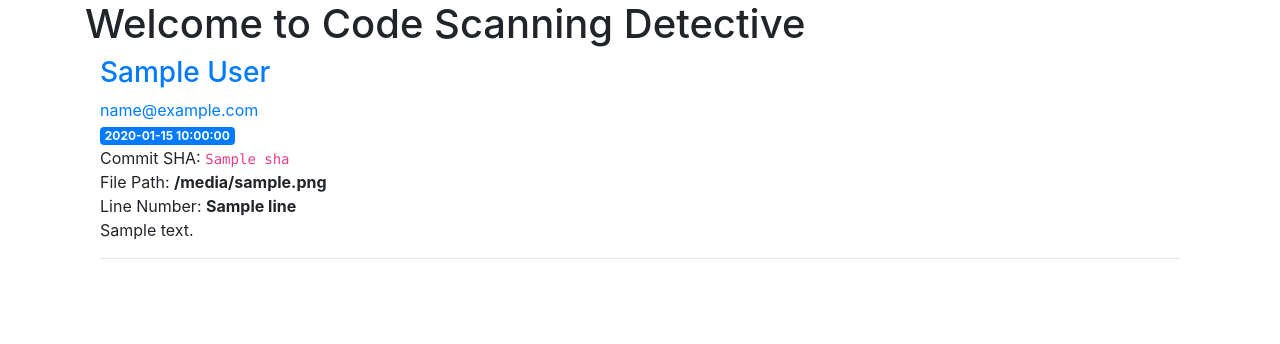
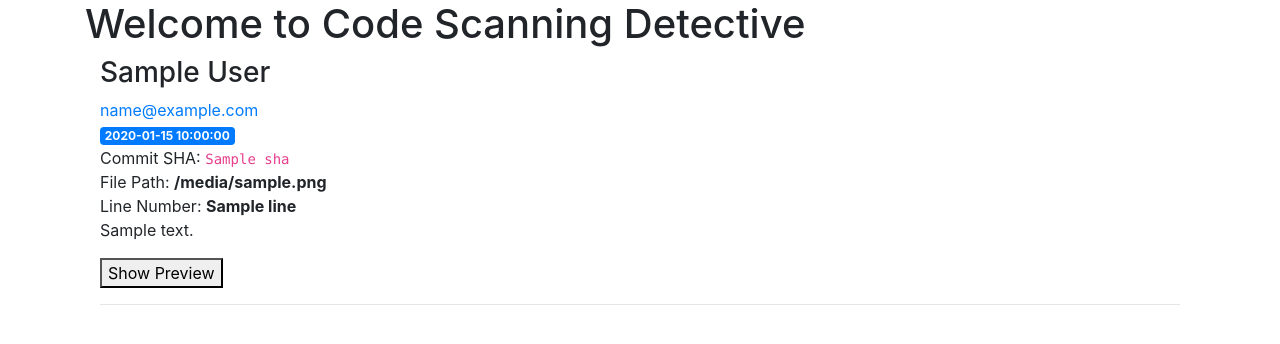
Before and after one commit to abhimeda/code_scanning_hackathon, a Flask app: template templates/index.html in a window 1280 px wide. Shown: the top 344 px of the page. Run offline with Flask 3, Linux system fonts and the light colour scheme; the template is opened without the code that fills it: most values are stand-ins (such as "Sample title", 1, 10 or a date in 2020); parts of the project's set-up code (start-up, migrations or seed data) failed here and were passed over; some libraries are stand-ins or nearby versions.

Commit message:
add preview button

```diff
--- a/templates/base.html
+++ b/templates/base.html
@@ -17,6 +17,18 @@
     </div>
 
     <!-- Optional JavaScript -->
+    <script>
+      function togglePreview(button) {
+          var preview = button.nextElementSibling; // Accesses the <pre> element directly after the button
+          if (preview.style.display === "none") {
+              preview.style.display = "block";
+              button.textContent = "Hide Preview"; // Changes button text to "Hide Preview"
+          } else {
+              preview.style.display = "none";
+              button.textContent = "Show Preview"; // Changes back button text to "Show Preview"
+          }
+      }
+      </script>
     <!-- jQuery first, then Popper.js, then Bootstrap JS -->
     <script src="https://code.jquery.com/jquery-3.3.1.slim.min.js" integrity="sha384-q8i/X+965DzO0rT7abK41JStQIAqVgRVzpbzo5smXKp4YfRvH+8abtTE1Pi6jizo" crossorigin="anonymous"></script>
     <script src="https://cdnjs.cloudflare.com/ajax/libs/popper.js/1.14.7/umd/popper.min.js" integrity="sha384-UO2eT0CpHqdSJQ6hJty5KVphtPhzWj9WO1clHTMGa3JDZwrnQq4sF86dIHNDz0W1" crossorigin="anonymous"></script>
--- a/templates/index.html
+++ b/templates/index.html
@@ -5,15 +5,15 @@
     <div class="container">
         {% for post in posts %}
             <div class="post">
-                <a href="#">
-					<h3>{{ post['author'] }}</h3>
-				</a>
+                <h3>{{ post['author'] }}</h3>
                 <div class="email"><a href="mailto:{{ post['email'] }}">{{ post['email'] }}</a></div>
                 <div class="date"><span class="badge badge-primary">{{ post['date'] }}</span></div>
                 <div class="commit">Commit SHA: <code>{{ post['sha'] }}</code></div>
                 <div class="file">File Path: <strong>{{ post['file_path'] }}</strong></div>
                 <div class="line">Line Number: <strong>{{ post['line'] }}</strong></div>
                 <p class="message">{{ post['message'] }}</p>
+                <button class="preview-btn" onclick="togglePreview(this)">Show Preview</button>
+                <pre class="code-preview" style="display:none;">{{ post['preview'] | join('\n') }}</pre>
                 <hr>
             </div>
         {% endfor %}
```
Also changed, not shown: static/css/style.css (+24 -0 lines).
